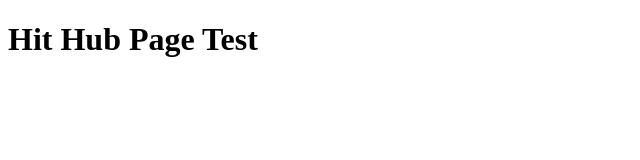
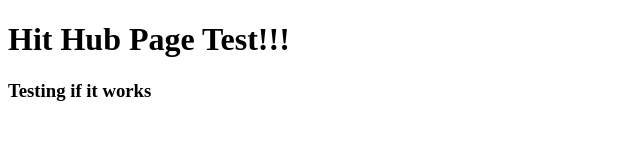
Before and after one commit to welschmoor/welschmoor.github.io, a plain HTML site: page index.html in a window 1280 px wide. Shown: the whole page, without its empty margins (0-640 px from the left). Drawn offline with Linux system fonts and the light colour scheme.

Commit message:
trying again

```diff
--- a/index.html
+++ b/index.html
@@ -4,9 +4,10 @@
   <meta charset="UTF-8">
   <meta http-equiv="X-UA-Compatible" content="IE=edge">
   <meta name="viewport" content="width=device-width, initial-scale=1.0">
-  <title>Document</title>
+  <title>My Site!</title>
 </head>
 <body>
-  <h1>Hit Hub Page Test </h1>
+  <h1>Hit Hub Page Test!!! </h1>
+  <h3>Testing if it works</h3>
 </body>
 </html>
```
